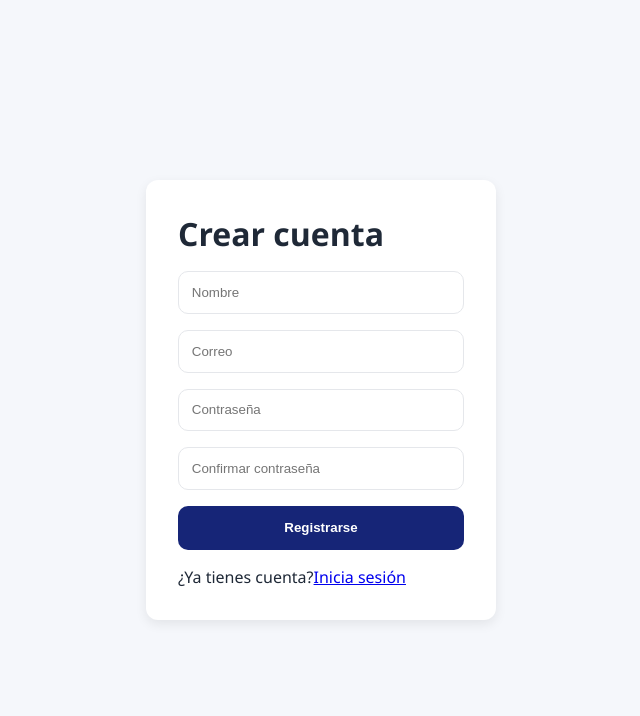
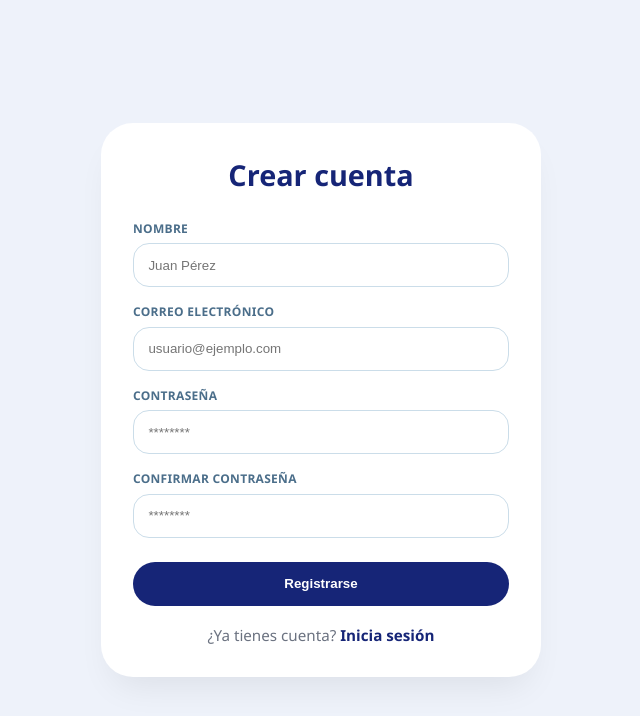
Before and after one commit to C4rlos2045/control-de-gastos-financio, a React (Vite) app in the folder financio_web_cliente/: page /register in a window 1280 px wide. Shown: the top 716 px of the page, without its empty margins (319-959 px from the left). Built offline with nearby package versions, Linux system fonts and the light colour scheme.

Commit message:
Modificaciones visuales para Login y Registro de usuarios

```diff
--- /dev/null
+++ b/financio_web_cliente/src/layouts/AuthLayout.jsx
@@ -0,0 +1,16 @@
+function AuthLayout({ children, title }) {
+  return (
+    <main className="auth-layout">
+      <section className="auth-card">
+        <div className="auth-card__header">
+
+          <h1>{title}</h1>
+        </div>
+
+        {children}
+      </section>
+    </main>
+  );
+}
+
+export default AuthLayout;
--- a/financio_web_cliente/src/pages/Login.jsx
+++ b/financio_web_cliente/src/pages/Login.jsx
@@ -1,48 +1,29 @@
-import {useState} from 'react';
-import {useNavigate, Link} from 'react-router-dom';
-import {useAuth} from '../context/AuthContext';
-
+import { useState } from 'react';
+import { Link, useNavigate } from 'react-router-dom';
+import { useAuth } from '../context/AuthContext';
+import AuthLayout from '../layouts/AuthLayout';
 
 function Login() {
+  const navigate = useNavigate();
+  const { login } = useAuth();
 
-    const navigate = useNavigate();
-
-    const {
-    login
-    } = useAuth();
-
-    const [correo,
-    setCorreo] = useState('');
-
-    const [password,
-    setPassword] = useState('');
-
-    const [error,
-    setError] = useState('');
+  const [correo, setCorreo] = useState('');
+  const [password, setPassword] = useState('');
+  const [error, setError] = useState('');
 
   const handleSubmit = (e) => {
-
     e.preventDefault();
-
     setError('');
 
-    // VALIDACION
     if (!correo || !password) {
-
-        setError(
-        'Todos los campos son obligatorios'
-        );
-
+      setError('Todos los campos son obligatorios');
       return;
     }
 
-    const resultado =
-        login(correo, password);
+    const resultado = login(correo, password);
 
     if (!resultado.ok) {
-
       setError(resultado.mensaje);
-
       return;
     }
 
@@ -50,58 +31,46 @@ function Login() {
   };
 
   return (
+    <AuthLayout
+      title="Iniciar sesión"
+    >
+      {error && (
+        <div className="auth-alert auth-alert--error">
+          {error}
+        </div>
+      )}
 
-    <main className="login">
-
-        <form
-        className="login__form"
-        onSubmit={handleSubmit}
-        >
-
-        <h1>Iniciar sesión</h1>
-
-        {
-            error &&
-            <p className="error">
-            {error}
-            </p>
-        }
-
+      <form className="auth-form" onSubmit={handleSubmit}>
+        <div className="auth-field">
+          <label>Correo electrónico</label>
           <input
             type="email"
-            placeholder="Correo"
+            placeholder="usuario@ejemplo.com"
             value={correo}
-            onChange={(e) =>
-            setCorreo(e.target.value)
-            }
+            onChange={(e) => setCorreo(e.target.value)}
           />
+        </div>
 
+        <div className="auth-field">
+          <label>Contraseña</label>
           <input
             type="password"
-            placeholder="Contraseña"
+            placeholder="********"
             value={password}
-            onChange={(e) =>
-            setPassword(e.target.value)
-            }
+            onChange={(e) => setPassword(e.target.value)}
           />
+        </div>
 
-        <button
-            type="submit"
-            className="btn-primary"
-        >
+        <button type="submit" className="auth-button">
           Entrar
         </button>
+      </form>
 
       <p className="auth-link">
         ¿No tienes cuenta?
-            <Link to="/register">
-            Regístrate
-            </Link>
+        <Link to="/register"> Regístrate</Link>
       </p>
-
-        </form>
-
-    </main>
+    </AuthLayout>
   );
 }
 
--- a/financio_web_cliente/src/pages/Register.jsx
+++ b/financio_web_cliente/src/pages/Register.jsx
@@ -1,175 +1,122 @@
-import {useState} from 'react';
-import {useNavigate, Link} from 'react-router-dom';
-import {useAuth} from '../context/AuthContext';
+import { useState } from 'react';
+import { Link, useNavigate } from 'react-router-dom';
+import { useAuth } from '../context/AuthContext';
+import AuthLayout from '../layouts/AuthLayout';
 
 function Register() {
+  const navigate = useNavigate();
+  const { register } = useAuth();
 
-  const navigate = useNavigate();
+  const [nombre, setNombre] = useState('');
+  const [correo, setCorreo] = useState('');
+  const [password, setPassword] = useState('');
+  const [confirmPassword, setConfirmPassword] = useState('');
 
-  const {
-    register
-  } = useAuth();
-
-  const [nombre,
-    setNombre] = useState('');
-
-  const [correo,
-    setCorreo] = useState('');
-
-  const [password,
-    setPassword] = useState('');
-
-  const [confirmPassword,
-    setConfirmPassword] = useState('');
-
-  const [error,
-    setError] = useState('');
-
-  const [success,
-    setSuccess] = useState('');
+  const [error, setError] = useState('');
+  const [success, setSuccess] = useState('');
 
   const handleSubmit = (e) => {
-
     e.preventDefault();
 
     setError('');
     setSuccess('');
 
-    // VALIDACIONES
-    if (
-      !nombre ||
-      !correo ||
-      !password ||
-      !confirmPassword
-    ) {
-
-      setError(
-        'Todos los campos son obligatorios'
-      );
-
+    if (!nombre || !correo || !password || !confirmPassword) {
+      setError('Todos los campos son obligatorios');
       return;
     }
 
     if (password.length < 6) {
-
-      setError(
-        'La contraseña debe tener mínimo 6 caracteres'
-      );
-
+      setError('La contraseña debe tener mínimo 6 caracteres');
       return;
     }
 
     if (password !== confirmPassword) {
-
-      setError(
-        'Las contraseñas no coinciden'
-      );
-
+      setError('Las contraseñas no coinciden');
       return;
     }
 
-    const resultado = register(
-      nombre,
-      correo,
-      password
-    );
+    const resultado = register(nombre, correo, password);
 
     if (!resultado.ok) {
-
       setError(resultado.mensaje);
-
       return;
     }
 
-    setSuccess(
-      'Usuario registrado correctamente'
-    );
+    setSuccess('Usuario registrado correctamente');
 
     setTimeout(() => {
-
       navigate('/login');
-
-    }, 1500);
+    }, 1200);
   };
 
   return (
+    <AuthLayout
+      title="Crear cuenta"
+    >
+      {error && (
+        <div className="auth-alert auth-alert--error">
+          {error}
+        </div>
+      )}
 
-    <main className="login">
+      {success && (
+        <div className="auth-alert auth-alert--success">
+          {success}
+        </div>
+      )}
 
-      <form
-        className="login__form"
-        onSubmit={handleSubmit}
-      >
-
-        <h1>Crear cuenta</h1>
-
-        {
-          error &&
-          <p className="error">
-            {error}
-          </p>
-        }
-
-        {
-          success &&
-          <p className="success">
-            {success}
-          </p>
-        }
-
+      <form className="auth-form" onSubmit={handleSubmit}>
+        <div className="auth-field">
+          <label>Nombre</label>
           <input
             type="text"
-          placeholder="Nombre"
+            placeholder="Juan Pérez"
             value={nombre}
-          onChange={(e) =>
-            setNombre(e.target.value)
-          }
+            onChange={(e) => setNombre(e.target.value)}
           />
+        </div>
 
+        <div className="auth-field">
+          <label>Correo electrónico</label>
           <input
             type="email"
-          placeholder="Correo"
+            placeholder="usuario@ejemplo.com"
             value={correo}
-          onChange={(e) =>
-            setCorreo(e.target.value)
-          }
+            onChange={(e) => setCorreo(e.target.value)}
           />
+        </div>
 
+        <div className="auth-field">
+          <label>Contraseña</label>
           <input
             type="password"
-          placeholder="Contraseña"
+            placeholder="********"
             value={password}
-          onChange={(e) =>
-            setPassword(e.target.value)
-          }
+            onChange={(e) => setPassword(e.target.value)}
           />
+        </div>
 
+        <div className="auth-field">
+          <label>Confirmar contraseña</label>
           <input
             type="password"
-          placeholder="Confirmar contraseña"
+            placeholder="********"
             value={confirmPassword}
-          onChange={(e) =>
-            setConfirmPassword(e.target.value)
-          }
+            onChange={(e) => setConfirmPassword(e.target.value)}
           />
+        </div>
 
-        <button
-          type="submit"
-          className="btn-primary"
-        >
+        <button type="submit" className="auth-button">
           Registrarse
         </button>
+      </form>
 
       <p className="auth-link">
         ¿Ya tienes cuenta?
-        <Link to="/login">
-        Inicia sesión
-        </Link>
-
+        <Link to="/login"> Inicia sesión</Link>
       </p>
-      </form>
-
-    </main>
+    </AuthLayout>
   );
 }
 
--- /dev/null
+++ b/financio_web_cliente/src/styles/auth.css
@@ -0,0 +1,148 @@
+.auth-layout {
+  min-height: 100vh;
+  padding: 2rem;
+
+  display: flex;
+  align-items: center;
+  justify-content: center;
+
+  background: #eef2fa;
+}
+
+.auth-card {
+  width: 100%;
+  max-width: 440px;
+
+  background: white;
+  border-radius: 2rem;
+  padding: 2rem;
+
+  box-shadow: 0 20px 35px -12px rgba(0, 0, 0, 0.08);
+}
+
+.auth-card__header {
+  text-align: center;
+  margin-bottom: 1.6rem;
+}
+
+.auth-card__label {
+  display: inline-block;
+  margin-bottom: 0.5rem;
+
+  color: var(--color-secondary);
+  font-size: 0.78rem;
+  font-weight: 800;
+  text-transform: uppercase;
+  letter-spacing: 0.5px;
+}
+
+.auth-card h1 {
+  color: var(--color-primary);
+  font-size: 1.8rem;
+  margin-bottom: 0.5rem;
+}
+
+.auth-card p {
+  color: var(--color-muted);
+  font-size: 0.95rem;
+}
+
+.auth-form {
+  display: flex;
+  flex-direction: column;
+  gap: 1rem;
+}
+
+.auth-field {
+  display: flex;
+  flex-direction: column;
+  gap: 0.4rem;
+}
+
+.auth-field label {
+  font-size: 0.75rem;
+  font-weight: 700;
+  color: #4b6e8a;
+  text-transform: uppercase;
+  letter-spacing: 0.3px;
+}
+
+.auth-field input {
+  width: 100%;
+  padding: 0.85rem 0.9rem;
+
+  border-radius: 1rem;
+  border: 1px solid #cbdde9;
+
+  background: white;
+  color: var(--color-text);
+}
+
+.auth-field input:focus {
+  outline: none;
+  border-color: var(--color-secondary);
+  box-shadow: 0 0 0 3px rgba(29, 196, 212, 0.15);
+}
+
+.auth-button {
+  margin-top: 0.5rem;
+
+  background: var(--color-primary);
+  color: white;
+
+  border: none;
+  border-radius: 999px;
+
+  padding: 0.9rem 1rem;
+
+  font-weight: 800;
+}
+
+.auth-button:hover {
+  background: #1c328f;
+}
+
+.auth-link {
+  margin-top: 1.2rem;
+  text-align: center;
+  font-size: 0.9rem;
+}
+
+.auth-link a {
+  color: var(--color-primary);
+  font-weight: 800;
+  text-decoration: none;
+}
+
+.auth-link a:hover {
+  text-decoration: underline;
+}
+
+.auth-alert {
+  padding: 0.8rem 1rem;
+  border-radius: 1rem;
+  margin-bottom: 1rem;
+
+  font-size: 0.9rem;
+  font-weight: 700;
+}
+
+.auth-alert--error {
+  background: #fee2e2;
+  color: #b91c1c;
+}
+
+.auth-alert--success {
+  background: #dcfce7;
+  color: #15803d;
+}
+
+@media (max-width: 480px) {
+  .auth-layout {
+    padding: 1rem;
+  }
+
+  .auth-card {
+    padding: 1.5rem;
+  }
+}
--- a/financio_web_cliente/src/styles/index.css
+++ b/financio_web_cliente/src/styles/index.css
@@ -5,6 +5,7 @@
 @import './footer.css';
 @import './buttons.css';
 @import './alert.css';
+@import './auth.css';
 
 /* RESET */
 * {
```
Lines whose indentation alone changed are shown as unchanged.
